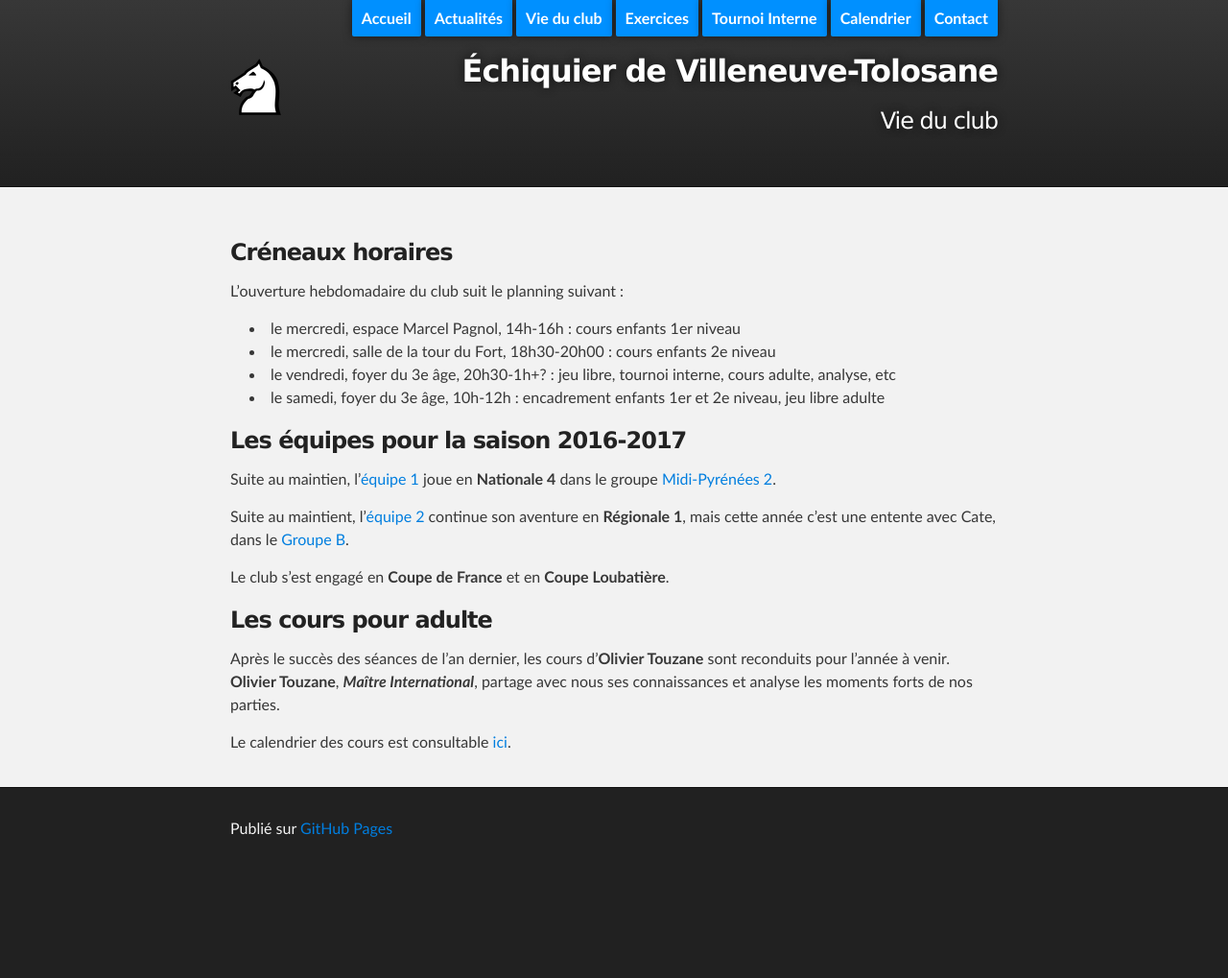
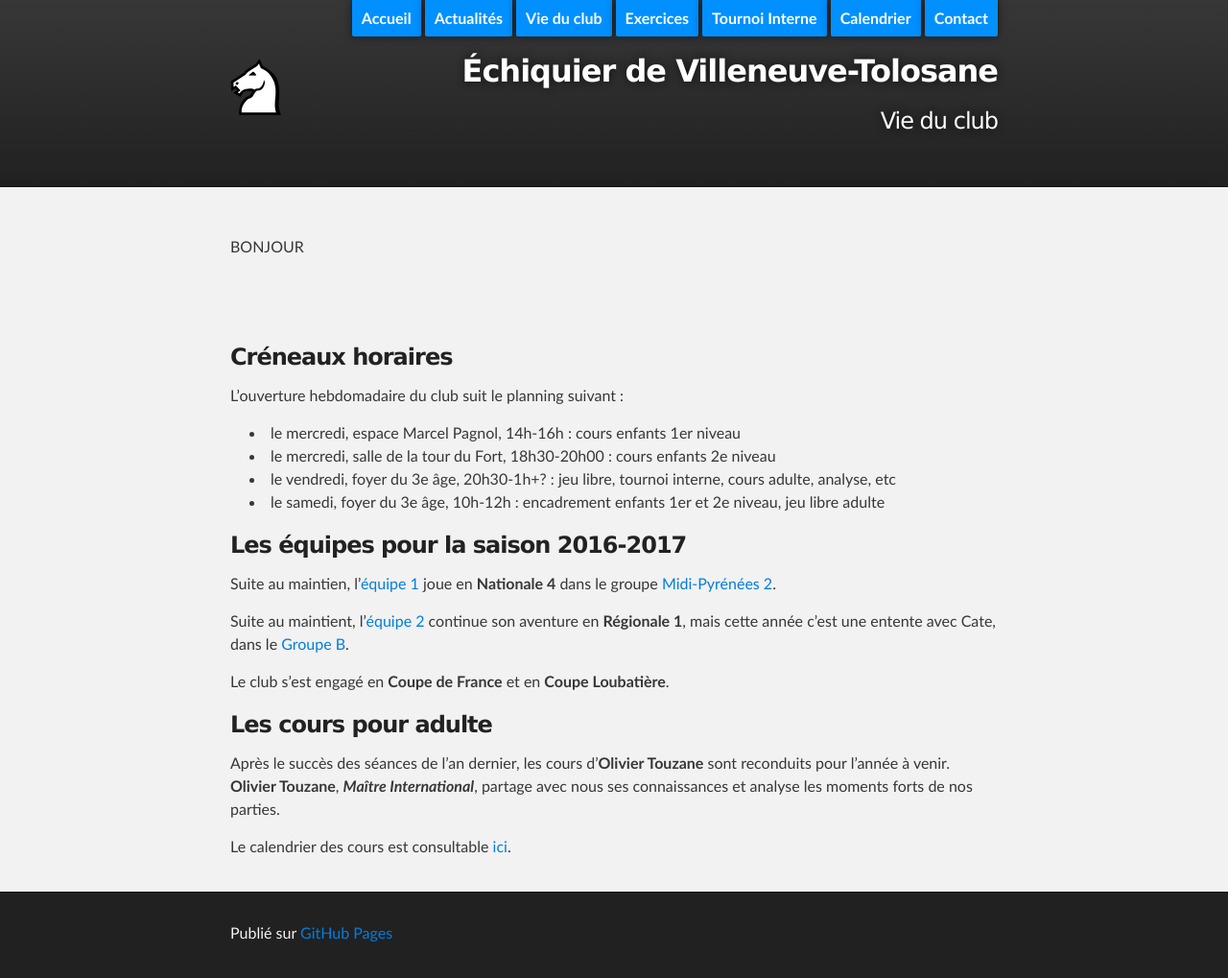
Before and after one commit to echiquier-villeneuve-tolosane/echiquier-villeneuve-tolosane.github.io, a Jekyll site: the page built from club.md, in a window 1280 px wide. Shown: the whole page at 96% size. Built offline with Jekyll 4.4.1, drawn with Linux system fonts in a browser that asks for light colours; nearby versions of some CDN libraries; before the commit the page ends 910 px from its top, so only the background shows below that.

Commit message:
Update default.html

```diff
--- a/_layouts/default.html
+++ b/_layouts/default.html
@@ -28,6 +28,9 @@
     <!-- MAIN CONTENT -->
     <div id="main_content_wrap" class="outer">
       <section id="main_content" class="inner">
+        <p>BONJOUR</p>
+      </section>
+      <section id="main_content" class="inner">
       {{ content }}
       </section>
     </div>
```
